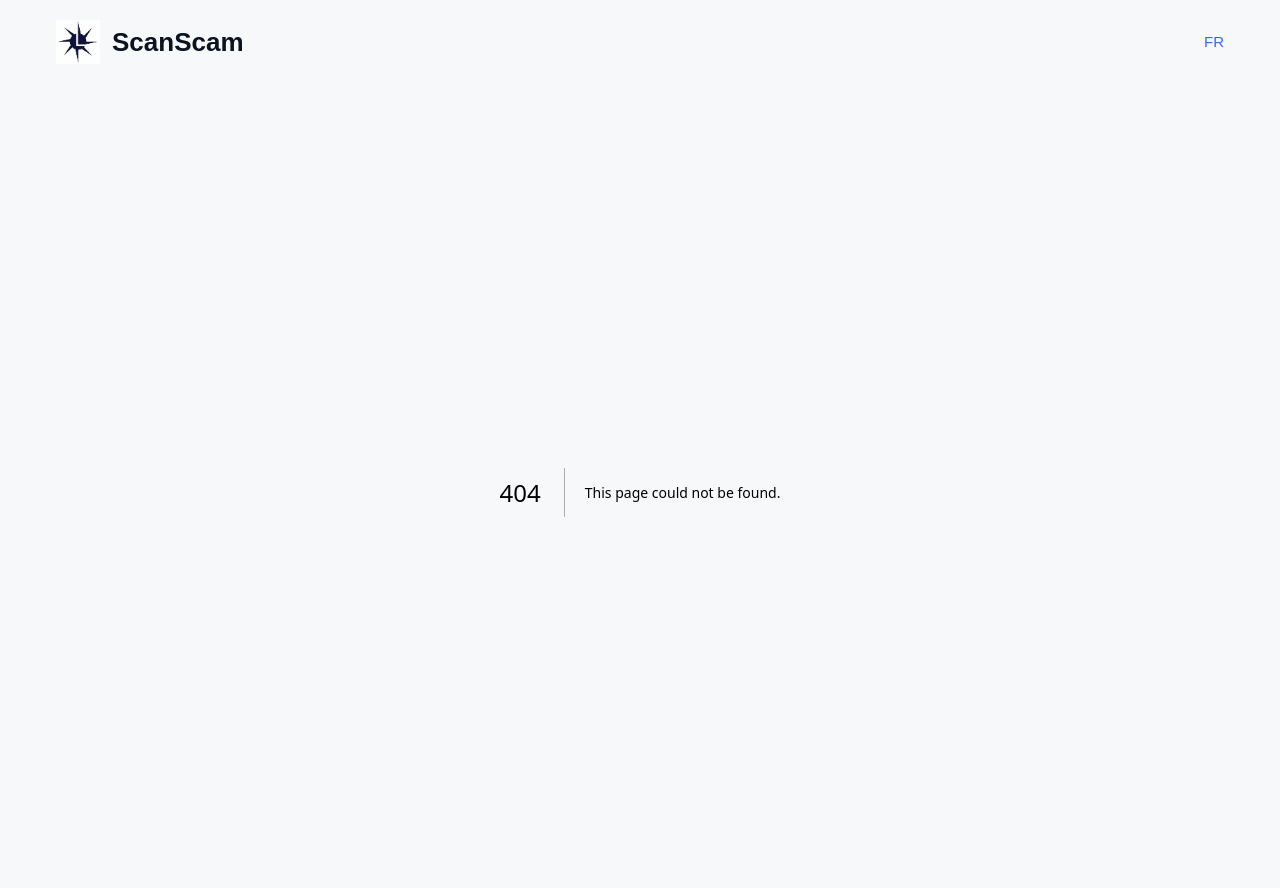
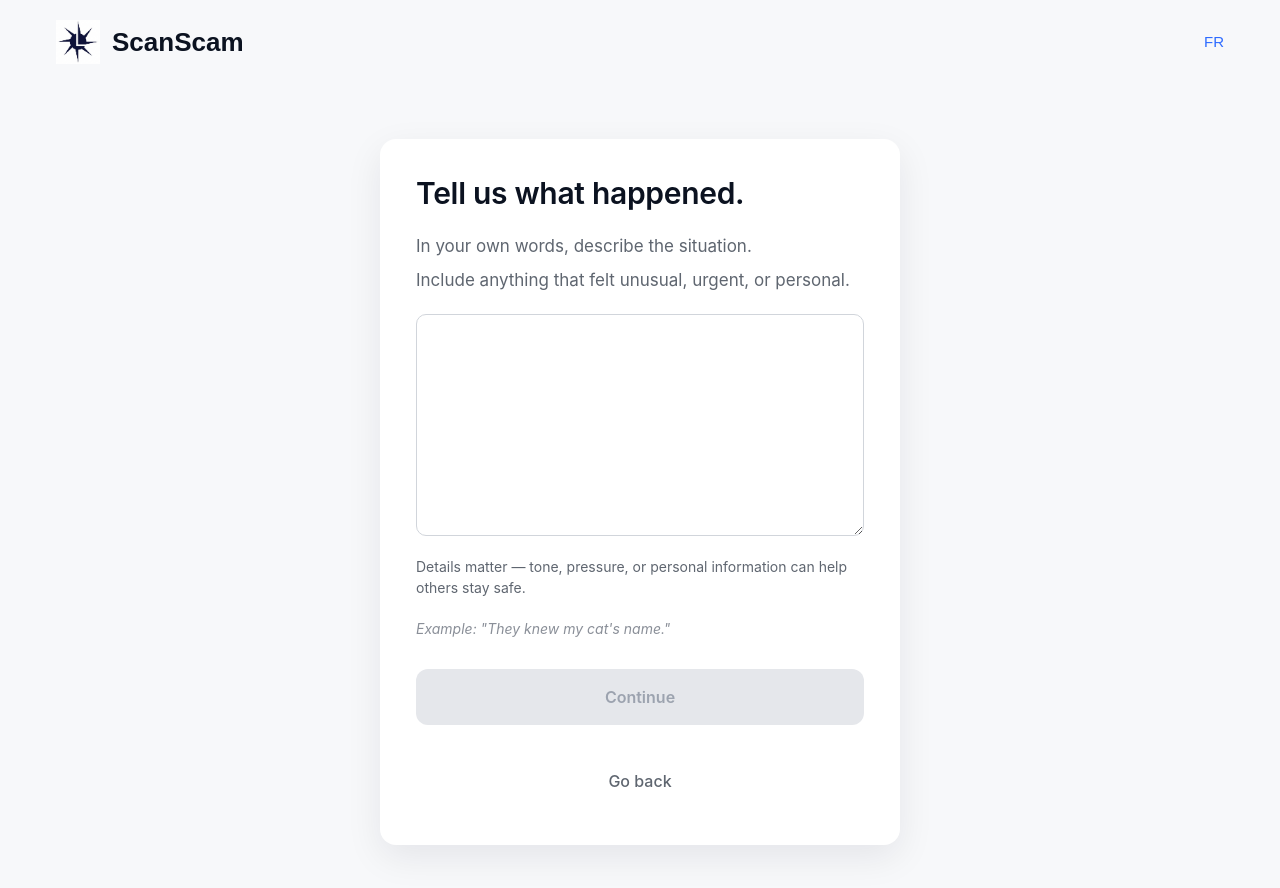
Before and after one commit to Gabothefounder/scanscam, a Next.js app: page /report/details in a window 1280 px wide. Before the commit this address had no page. Shown: the top 888 px of the page. Built offline with nearby package versions, Linux system fonts and the light colour scheme.

Commit message:
mvp2/B4-narrative-anchor

```diff
--- /dev/null
+++ b/app/report/details/page.tsx
@@ -0,0 +1,218 @@
+"use client";
+
+import { useEffect, useState } from "react";
+
+/* ---------------- Copy ---------------- */
+
+const copy = {
+  en: {
+    headline: "Tell us what happened.",
+    body: [
+      "In your own words, describe the situation.",
+      "Include anything that felt unusual, urgent, or personal.",
+    ],
+    helperText: "Details matter — tone, pressure, or personal information can help others stay safe.",
+    example: "Example: \"They knew my cat's name.\"",
+    continue: "Continue",
+    goBack: "Go back",
+  },
+  fr: {
+    headline: "Racontez-nous ce qui s'est passé.",
+    body: [
+      "Avec vos propres mots, décrivez la situation.",
+      "Incluez tout ce qui vous a semblé inhabituel, urgent ou personnel.",
+    ],
+    helperText: "Les détails comptent — le ton, la pression ou des informations personnelles peuvent aider à protéger les autres.",
+    example: "Exemple : « Ils connaissaient le nom de mon chat. »",
+    continue: "Continuer",
+    goBack: "Revenir",
+  },
+};
+
+/* ---------------- Page ---------------- */
+
+export default function DetailsPage() {
+  const [mounted, setMounted] = useState(false);
+  const [lang, setLang] = useState<"en" | "fr">("en");
+  const [text, setText] = useState("");
+
+  useEffect(() => {
+    const params = new URLSearchParams(window.location.search);
+    const currentLang = params.get("lang") === "fr" ? "fr" : "en";
+    setLang(currentLang);
+    setMounted(true);
+  }, []);
+
+  // Prevent hydration mismatch
+  if (!mounted) {
+    return null;
+  }
+
+  const t = copy[lang];
+
+  const handleContinue = () => {
+    if (text.trim()) {
+      window.location.href = `/report/ask?lang=${lang}`;
+    }
+  };
+
+  const isContinueEnabled = text.trim().length > 0;
+
+  return (
+    <main style={styles.container}>
+      <section style={styles.main}>
+        <div style={styles.card}>
+          <h1 style={styles.headline}>{t.headline}</h1>
+
+          <div style={styles.body}>
+            {t.body.map((line, i) => (
+              <p key={i} style={styles.bodyLine}>
+                {line}
+              </p>
+            ))}
+          </div>
+
+          <textarea
+            value={text}
+            onChange={(e) => setText(e.target.value)}
+            placeholder=""
+            style={styles.textarea}
+            rows={8}
+          />
+
+          <p style={styles.helperText}>{t.helperText}</p>
+          <p style={styles.example}>{t.example}</p>
+
+          <button
+            onClick={handleContinue}
+            disabled={!isContinueEnabled}
+            style={{
+              ...styles.continueButton,
+              ...(isContinueEnabled
+                ? styles.continueButtonEnabled
+                : styles.continueButtonDisabled),
+            }}
+          >
+            {t.continue}
+          </button>
+
+          <a href={`/report/who?lang=${lang}`} style={styles.goBackButton}>
+            {t.goBack}
+          </a>
+        </div>
+      </section>
+    </main>
+  );
+}
+
+/* ---------------- Styles ---------------- */
+
+const styles = {
+  container: {
+    minHeight: "100vh",
+    display: "flex",
+    flexDirection: "column" as const,
+    backgroundColor: "#F7F8FA",
+    color: "#0B1220",
+    fontFamily: "Inter, system-ui, sans-serif",
+  },
+
+  main: {
+    flex: 1,
+    display: "flex",
+    alignItems: "center",
+    justifyContent: "center",
+    padding: "32px",
+  },
+
+  card: {
+    width: "100%",
+    maxWidth: "520px",
+    backgroundColor: "#FFFFFF",
+    borderRadius: "16px",
+    padding: "36px",
+    display: "flex",
+    flexDirection: "column" as const,
+    gap: "20px",
+    boxShadow: "0 12px 36px rgba(11,18,32,0.08)",
+  },
+
+  headline: {
+    fontSize: "30px",
+    lineHeight: 1.25,
+    fontWeight: 600,
+    letterSpacing: "-0.3px",
+  },
+
+  body: {
+    display: "flex",
+    flexDirection: "column" as const,
+    gap: "8px",
+  },
+
+  bodyLine: {
+    fontSize: "17px",
+    lineHeight: 1.55,
+    color: "#5F6670",
+  },
+
+  textarea: {
+    minHeight: "160px",
+    padding: "14px",
+    fontSize: "16px",
+    lineHeight: 1.5,
+    color: "#0B1220",
+    backgroundColor: "#FFFFFF",
+    borderRadius: "10px",
+    border: "1px solid #D1D5DB",
+    resize: "vertical" as const,
+    outline: "none",
+    fontFamily: "Inter, system-ui, sans-serif",
+  },
+
+  helperText: {
+    fontSize: "14px",
+    lineHeight: 1.5,
+    color: "#5F6670",
+  },
+
+  example: {
+    fontSize: "14px",
+    lineHeight: 1.5,
+    color: "#8A8F98",
+    fontStyle: "italic" as const,
+  },
+
+  continueButton: {
+    marginTop: "10px",
+    padding: "16px 18px",
+    borderRadius: "12px",
+    border: "none",
+    fontWeight: 600,
+    fontSize: "16px",
+    cursor: "pointer",
+  },
+
+  continueButtonEnabled: {
+    backgroundColor: "#2E6BFF",
+    color: "#FFFFFF",
+  },
+
+  continueButtonDisabled: {
+    backgroundColor: "#E5E7EB",
+    color: "#9CA3AF",
+    cursor: "not-allowed",
+  },
+
+  goBackButton: {
+    marginTop: "8px",
+    padding: "16px 18px",
+    backgroundColor: "transparent",
+    color: "#5F6670",
+    textAlign: "center" as const,
+    borderRadius: "12px",
+    textDecoration: "none",
+    fontWeight: 500,
+    fontSize: "16px",
+  },
+};
```
